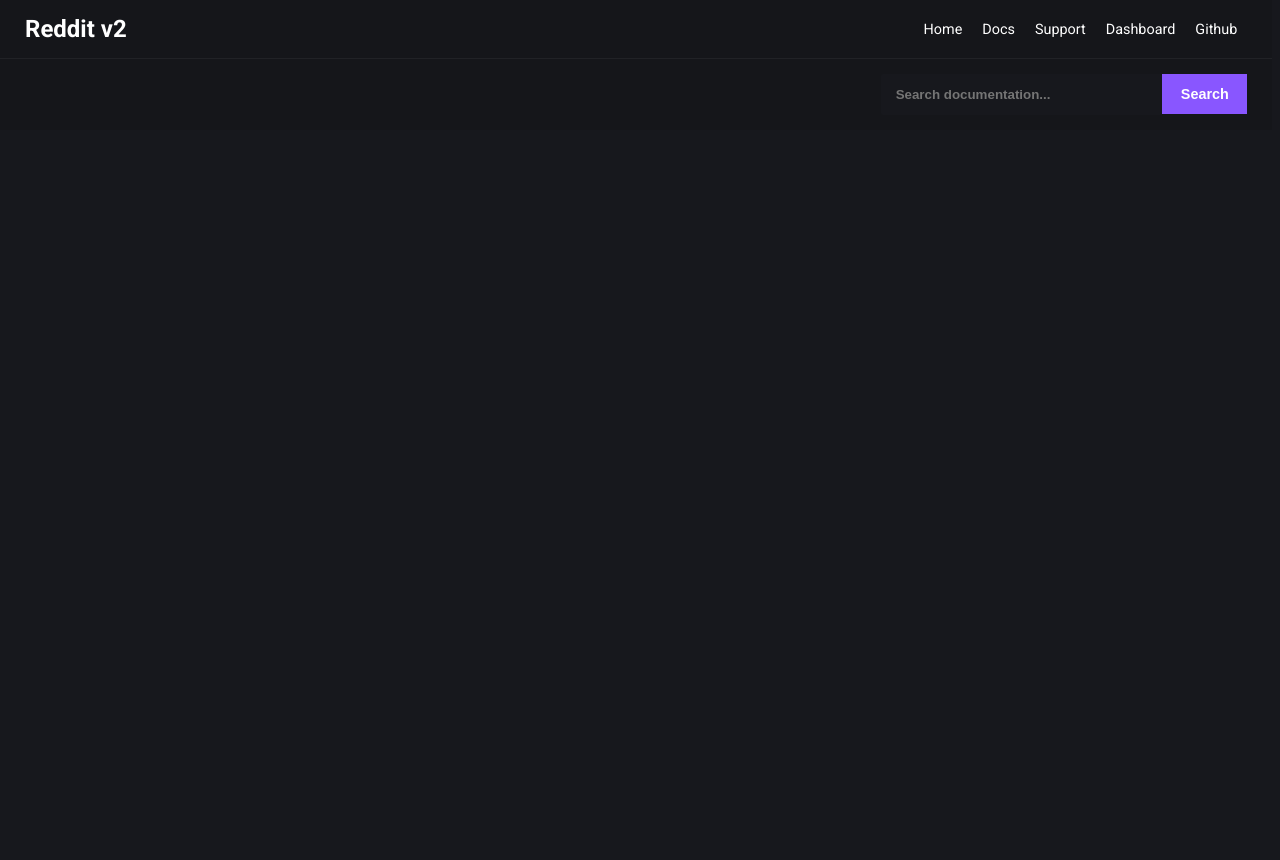
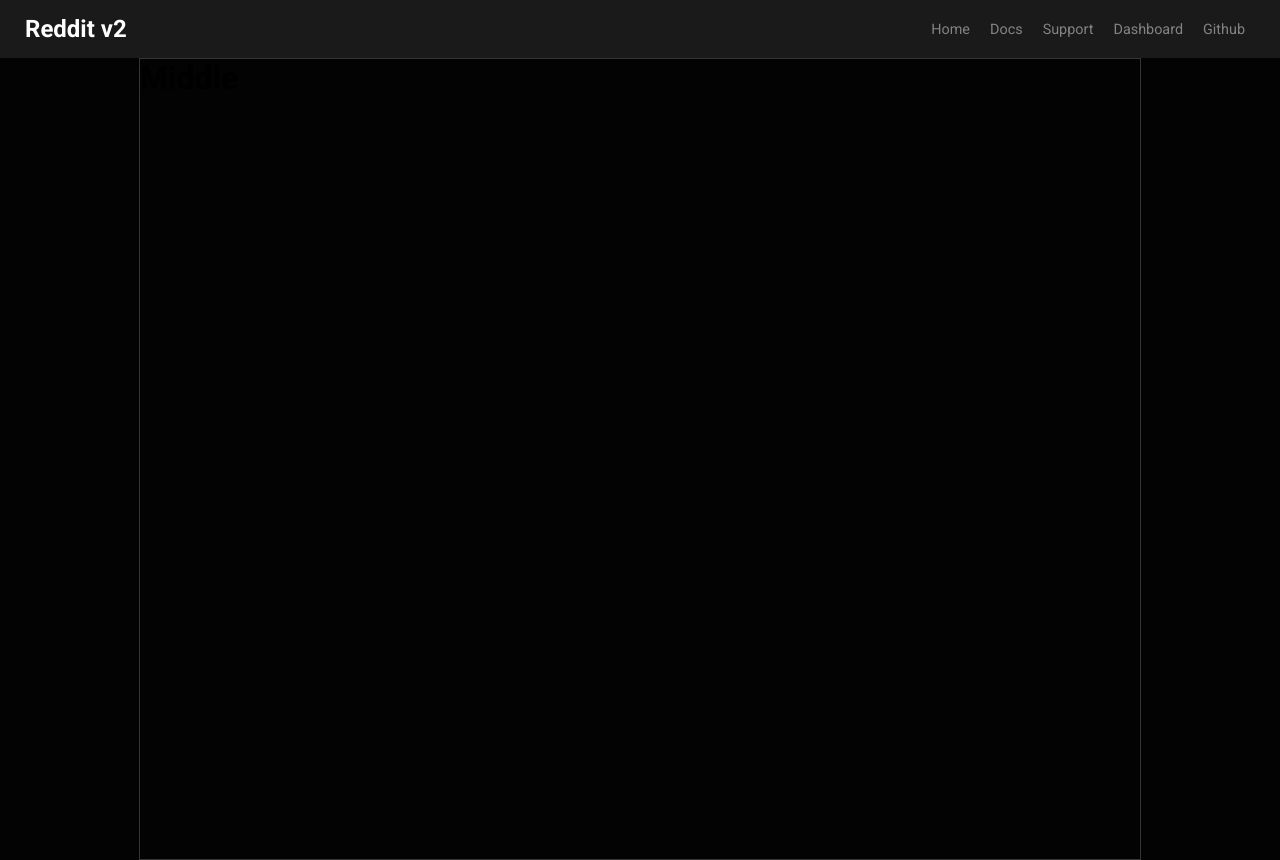
Before and after one commit to TheJustExper/Documentor, a React (Create React App) app: page / in a window 1280 px wide. Before the commit the page ends 800 px from the top, so only its background shows below. Built offline with nearby package versions, Linux system fonts and the light colour scheme.

Commit message:
Components

```diff
--- a/src/components/app/App.js
+++ b/src/components/app/App.js
@@ -2,21 +2,19 @@ import React, { Component, useState, useEffect } from 'react';
 import { BrowserRouter as Router, Link, Route, Switch } from "react-router-dom";
 
 import Header from "../header/header";
-import Sidebar from "../sidebar/sidebar";
+import Middle from "../middle/middle";
 
 import "../../scss/file.scss"
 
-class App extends Component {
-    render() {
-        return (
-            <div id="main">
-                <Header/>
-                <div className="content">
+function App() {
+    let [ loggedIn, setLoggedIn ] = useState(false);
 
-                </div>
-            </div>
-        );
-    }
+    return (
+        <div id="main">
+            <Header/>
+            <Middle/>
+        </div>
+    );
 }
 
 export default App;
--- a/src/components/header/header.js
+++ b/src/components/header/header.js
@@ -1,9 +1,9 @@
 import React, {Component} from 'react';
+import "./header.scss";
 
 export default () => {
     return (
         <div id="header">
-            <div className="layer">
             <h1>Reddit v2</h1>
             <ul>
                 <li>Home</li>
@@ -13,11 +13,5 @@ export default () => {
                 <li>Github</li>
             </ul>
         </div>
-            <div className="layer">
-                <div className="input">
-                    <input placeholder="Search documentation..."></input><button id="search">Search</button>
-                </div>
-            </div>
-        </div>
     )
 }
--- /dev/null
+++ b/src/components/header/header.scss
@@ -0,0 +1,33 @@
+$grayText: #818384;
+
+#header {
+    width: 100%;
+    background-color: #1a1a1b;
+    color: white;
+    display: flex;
+    justify-content: space-between;
+    align-items: center;
+    padding: 15px 25px 15px 25px;
+    box-sizing: border-box;
+
+    h1 {
+        font-size: 1.5rem;
+    }
+
+    ul {
+        display: flex;
+        align-items: center;
+
+        li {
+            margin: 0px 10px 0px 10px;
+            list-style: none;
+            font-size: 0.9rem;
+            color: $grayText;
+            transition: color .2s;
+
+            &:hover {
+                color: var(--main-color)
+            }
+        }
+    }
+}
--- /dev/null
+++ b/src/components/middle/middle.js
@@ -0,0 +1,10 @@
+import React, {Component} from 'react';
+import "./middle.scss";
+
+export default () => {
+    return (
+        <div id="middle">
+            <h1>Middle</h1>
+        </div>
+    )
+}
--- /dev/null
+++ b/src/components/middle/middle.scss
@@ -0,0 +1,9 @@
+$grayText: #818384;
+
+#middle {
+    max-width: 1000px;
+    width: 100%;
+    height: 100%;
+    border: 1px solid #343536;
+    margin: auto;
+}
--- a/src/components/sidebar/sidebar.js
+++ /dev/null
@@ -1,38 +0,0 @@
-import React, { Component } from 'react';
-
-export default () => {
-    return (
-        <div id="sidebar">
-            <div className="section">
-                <h1>General</h1>
-                <ul>
-                    <li>Something</li>
-                    <li>Testing</li>
-                    <li>Lorem</li>
-                    <li>Ipsum thing</li>
-                    <li>Config</li>
-                </ul>
-            </div>
-            <div className="section">
-                <h1>Idk what to put</h1>
-                <ul>
-                    <li>Something</li>
-                    <li>Testing</li>
-                    <li>Lorem</li>
-                    <li>Ipsum thing</li>
-                    <li>Config</li>
-                </ul>
-            </div>
-            <div className="section">
-                <h1>Idk what to put</h1>
-                <ul>
-                    <li>Something</li>
-                    <li>Testing</li>
-                    <li>Lorem</li>
-                    <li>Ipsum thing</li>
-                    <li>Config</li>
-                </ul>
-            </div>
-        </div>
-    )
-}
--- a/src/scss/file.scss
+++ b/src/scss/file.scss
@@ -10,193 +10,11 @@
 
 
 body {
-    background-color: #17181d;
+    background-color: #030303;
     font-family: Roboto;
 }
 
 #main {
-    max-width: 1200px;
     width: 100%;
     height: 100vh;
-    margin: auto;
-    display: flex;
-    flex-direction: column;
-
-    #header {
-        width: 99.4vw;
-        background-color: #15161A;
-        display: flex;
-        flex-direction: column;
-        box-sizing: border-box;
-
-        margin-left: calc(50% - 50vw);
-        margin-right: calc(50% - 55vw);
-
-        .layer {
-            color: white;
-            display: flex;
-            justify-content: space-between;
-            align-items: center;
-            padding: 15px 25px 15px 25px;
-
-            &:first-child {
-                border-bottom: 1px solid rgba(255, 255, 255, 0.05);
-            }
-
-            &:nth-child(2) {
-                justify-content: flex-end;
-            }
-
-           .input {
-                width: 30%;
-                min-width: 300px;
-
-                input {
-                    padding-left: 15px;
-                    border-radius: 2px;
-                    border: none;
-                    background-color: #17181d;
-                    width: calc(100% - 100px);
-                    height: 41px;
-                    color: white;
-                    font-weight: 600;
-
-                    &:focus {
-                        outline: none;
-                    }
-                }
-
-                button {
-                    width: 85px;
-                    height: 40px;
-                    border: none;
-                    outline: none;
-                    color: white;
-                    background-color: var(--main-color);
-                    font-size: .9rem;
-                    font-weight: 600;
-                    transition: .2s;
-
-                    &:hover {
-                        background-color: var(--main-color-dark);
-                    }
-                }
-           }
-
-            h1 {
-                font-size: 1.5rem;
-            }
-
-            ul {
-                display: flex;
-                align-items: center;
-
-                li {
-                    margin: 0px 10px 0px 10px;
-                    list-style: none;
-                    font-size: 0.9rem;
-                    transition: color .2s;
-
-                    &:hover {
-                        color: var(--main-color)
-                    }
-                }
-            }
-        }
-    }
-
-    .content {
-        display: flex;
-        color: white;
-
-        #sidebar {
-            width: 20%;
-            height: 100%;
-            background-color: #17181d7c;
-            display: block;
-            padding-top: 50px;
-            padding-left: 50px;
-            border-right: 1px solid rgba(255, 255, 255, 0.05);
-
-            @media screen and (max-width: 1205px) {
-                display: none;
-              }
-
-              .section {
-                  display: flex;
-                  flex-direction: column;
-                  color: white;
-                  padding-bottom: 40px;
-
-                  h1 {
-                      padding-bottom: 10px;
-                      font-size: 1.15rem;
-
-                      &:hover {
-                        color: var(--main-color)
-                    }
-                  }
-
-                  ul {
-                      margin-left: 20px;
-
-                      li {
-                          line-height: 30px;
-                          list-style: none;
-                          color: hsla(0, 0%, 100%, 0.8);
-                          font-weight: 100;
-                          font-size: .85rem;
-                          transition: color .2s;
-
-                          &:hover {
-                            color: var(--main-color)
-                          }
-                      }
-                  }
-              }
-        }
-
-        article {
-            margin: 50px 70px;
-            width: 80%;
-
-            h1 {
-                font-size: 1.875rem;
-                padding-bottom: 8px;
-                color: white;
-            }
-
-            p {
-                font-size: 1rem;
-                font-weight: 400;
-                padding-bottom: 8px;
-                line-height: 25px;
-                color: hsla(0, 0%, 100%, 0.712);
-            }
-
-            ul {
-                margin-left: 20px;
-
-                li { margin-bottom: 6px; color: #eee; }
-            }
-
-            .codeBlock {
-                display: inline-block;
-                background-color: #15161A;
-                border-radius: 5px;
-                padding: 20px;
-                font-family: monospace,monospace;
-                width: 100%;
-                color: #eee;
-                box-sizing: border-box;
-                line-height: 25px;
-
-                span {
-                    color: rgba(238, 238, 238, 0.315);
-                    user-select: none;
-                }
-            }
-        }
-    }
-
 }
```
Lines whose indentation alone changed are shown as unchanged.
